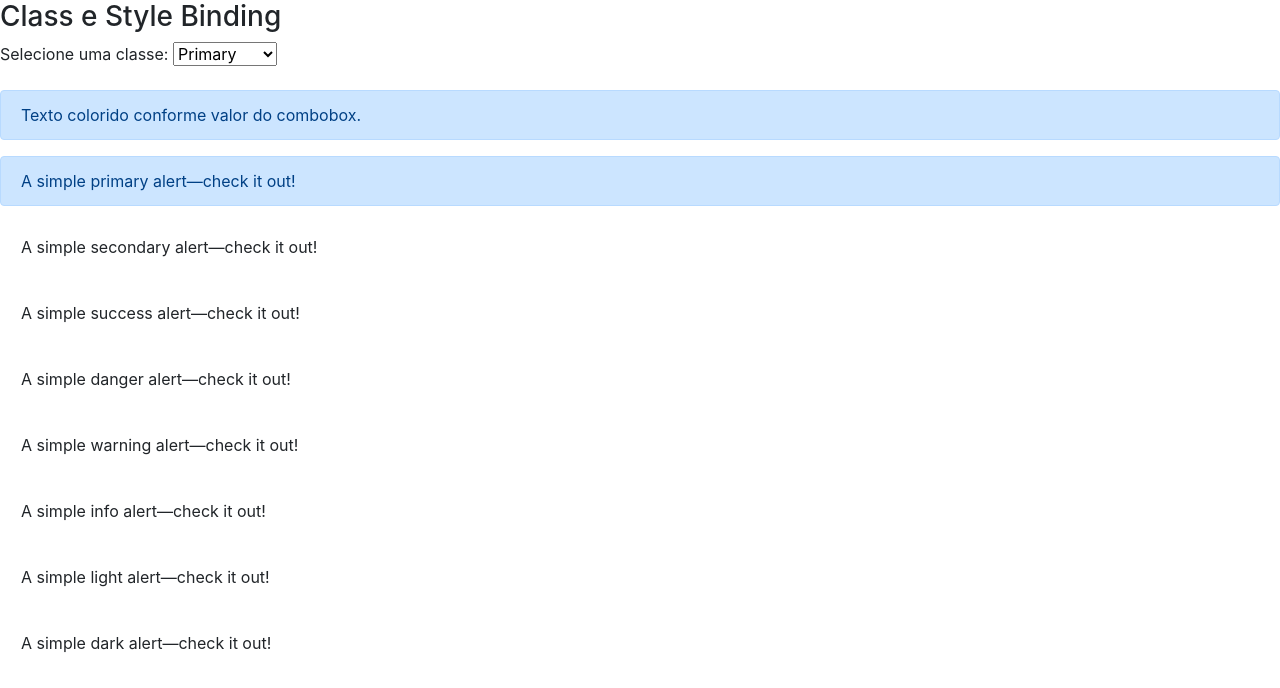
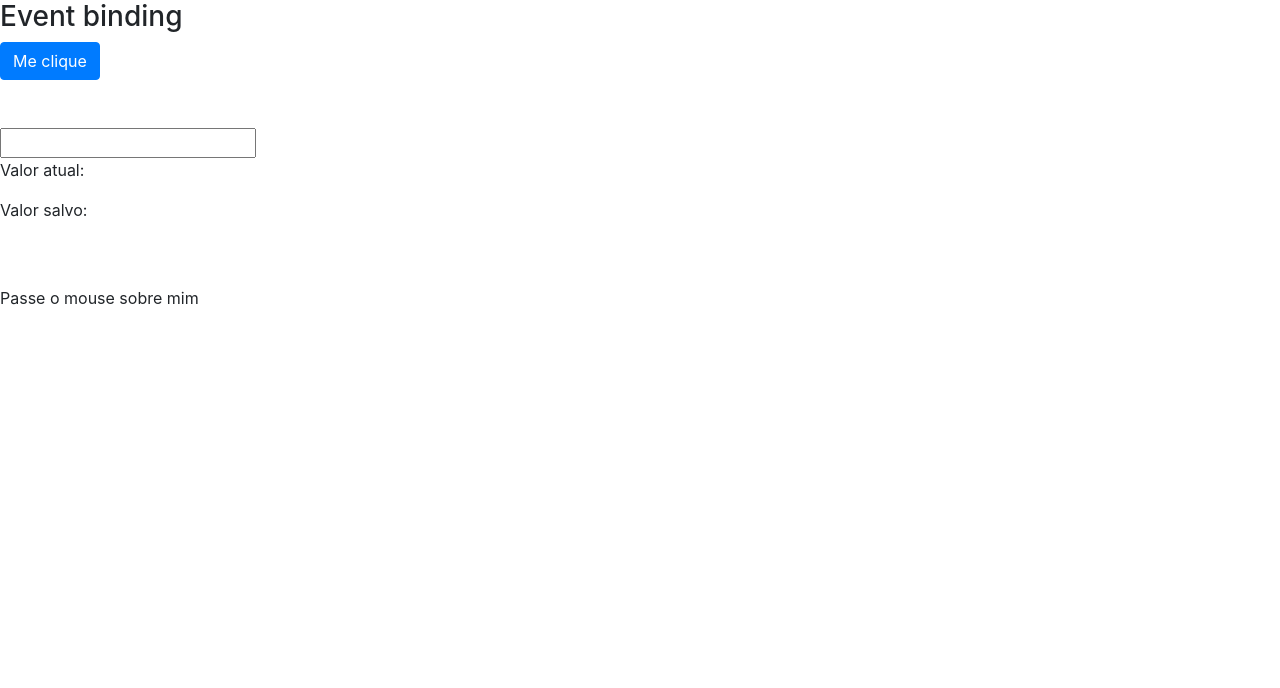
Before and after one commit to egsevandrosantos/Angular-Loiane-Groner, an Angular app in the folder data-binding/: page / in a window 1280 px wide. Shown: the top 688 px of the page. Built offline with nearby package versions, Linux system fonts and the light colour scheme.

Commit message:
Aula 011

```diff
--- a/data-binding/src/app/data-binding/data-binding.component.html
+++ b/data-binding/src/app/data-binding/data-binding.component.html
@@ -1,4 +1,4 @@
-<section class="property-binding">
+<!-- <section class="property-binding">-->
   <!--<article>
     <h3>Interpolation / Interpolação</h3>
     <p>String renderizada com interpolação: {{ url }}</p>
@@ -13,7 +13,7 @@
     <img src="{{ urlImagem }}">
     <img [src]="urlImagem">
   </article>-->
-  <article>
+  <!-- <article>
     <h3>Class e Style Binding</h3>
     <div>
       Selecione uma classe:
@@ -64,4 +64,24 @@
       </div>
     </div>
   </article>
+</section> -->
+
+<section class="event-binding">
+  <article>
+    <h3>Event binding</h3>
+    <div>
+      <button (click)="botaoClicado()" class="btn btn-primary">Me clique</button>
+    </div>
+
+    <br><br>
+
+    <input type="text" (keyup)="onKeyUp($event)" (keyup.enter)="salvarValor($event.target.value)" (blur)="salvarValor(campoInput.value)" #campoInput >
+
+    <p>Valor atual: {{ valorAtual }}</p>
+    <p>Valor salvo: {{ valorSalvo }}</p>
+
+    <br><br>
+
+    <span (mouseover)="onMouseOverOut()" (mouseout)="onMouseOverOut()" [class.highlight]="isMouseOver">Passe o mouse sobre mim</span>
+  </article>
 </section>
--- a/data-binding/src/app/data-binding/data-binding.component.scss
+++ b/data-binding/src/app/data-binding/data-binding.component.scss
@@ -0,0 +1,4 @@
+.highlight {
+  background-color: yellow;
+  font-weight: bold;
+}
--- a/data-binding/src/app/data-binding/data-binding.component.ts
+++ b/data-binding/src/app/data-binding/data-binding.component.ts
@@ -3,12 +3,23 @@
 @Component({
   selector: 'app-data-binding',
   templateUrl: './data-binding.component.html',
-  styleUrls: ['./data-binding.component.scss']
+  styleUrls: ['./data-binding.component.scss'],
+  styles: [
+    `
+      .highlight {
+        background-color: yellow;
+        font-weight: bold;
+      }
+    `
+  ]
 })
 export class DataBindingComponent implements OnInit {
   url: string = "http://loiane.com";
   cursoAngular: boolean = true;
   urlImagem: string = "http://lorempixel.com/400/200/nature/";
+  valorAtual: string = "";
+  valorSalvo: string = "";
+  isMouseOver: boolean = false;
 
   constructor() { }
 
@@ -23,4 +34,20 @@
     return true;
   }
 
+  botaoClicado() {
+    alert('Botão clicado.');
+  }
+
+  onKeyUp(evento: KeyboardEvent) {
+    this.valorAtual = (<HTMLInputElement>evento.target).value;
+  }
+
+  salvarValor(valor: string) {
+    this.valorSalvo = valor;
+  }
+
+  onMouseOverOut() {
+    this.isMouseOver = !this.isMouseOver;
+  }
+
 }
```
Also changed, not shown: 1 other file (tests, documents, lock files or other folders).
